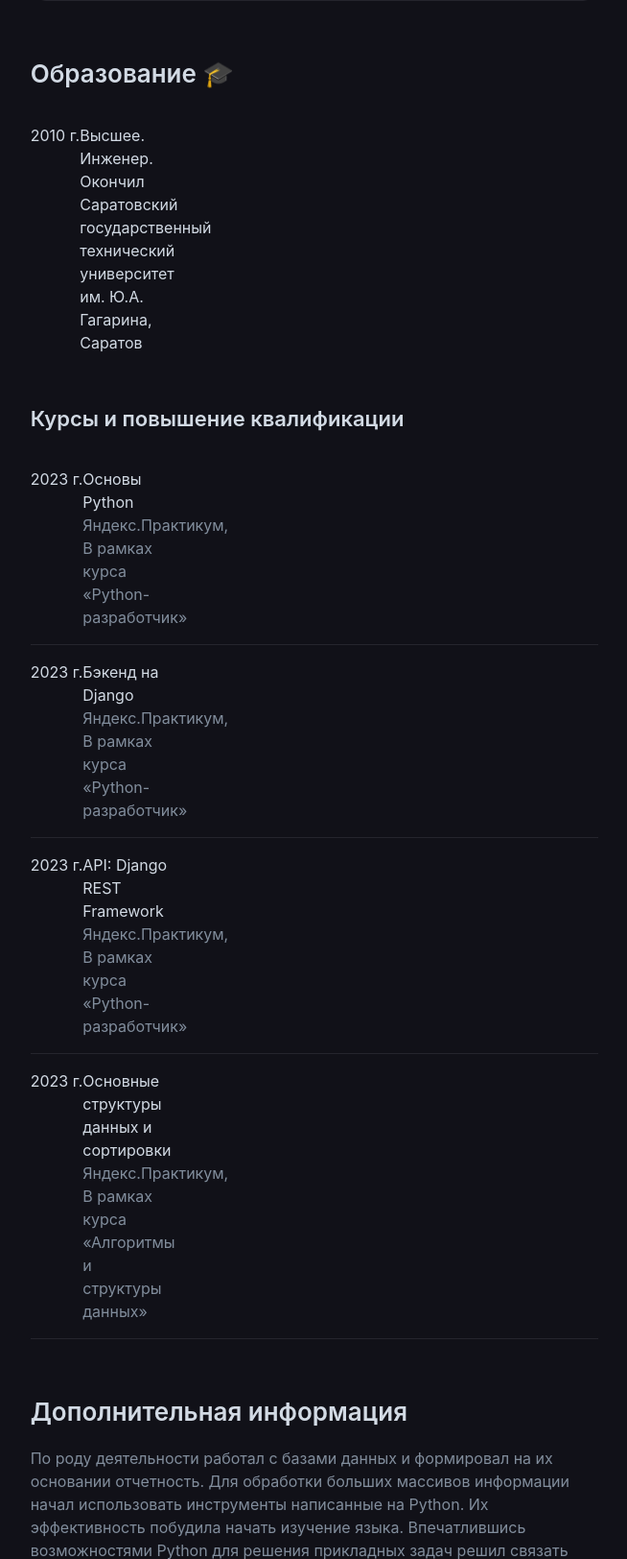
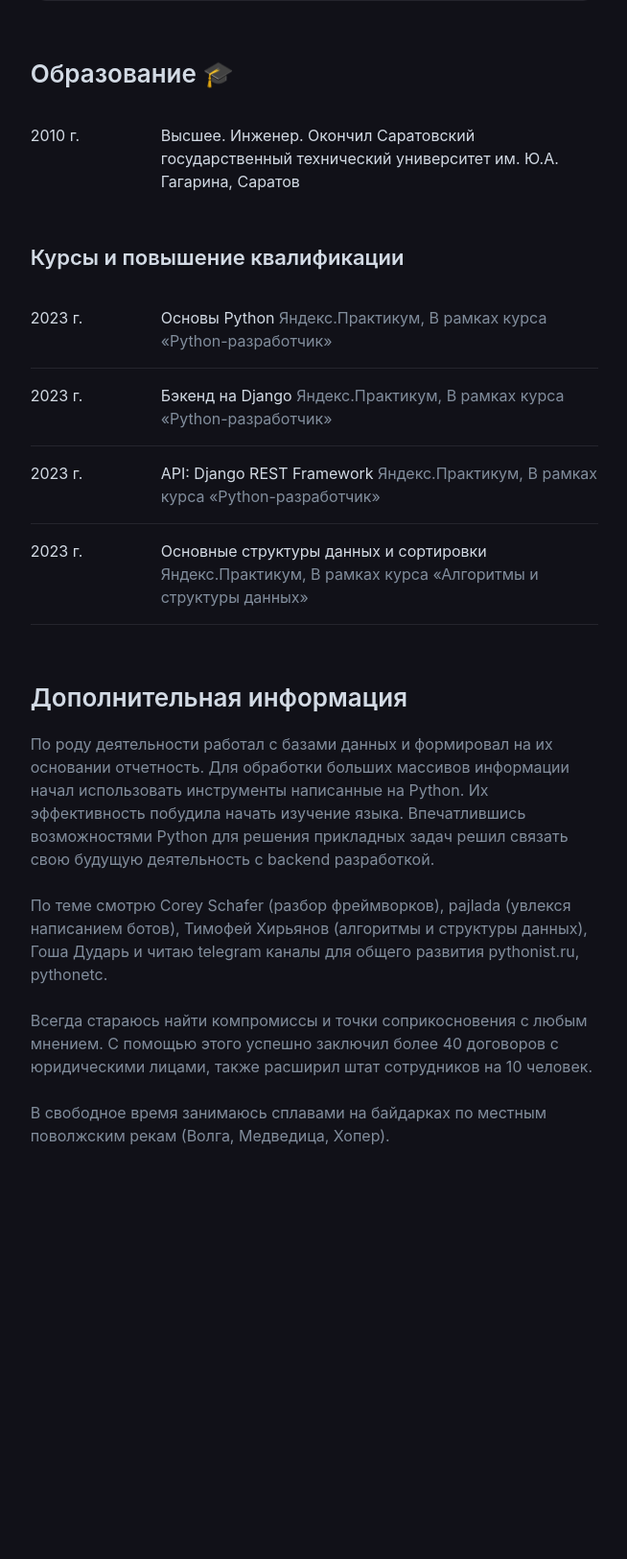
Before and after one commit to aleksandrshovtyuk/sadrobot, a Django app: page /cv/maxxtor/ in a window 1280 px wide. Shown: the part 4618-6242 px from the top of the page at 96% size, without its empty margins (312-966 px from the left). After the commit the page ends 5810 px from the top, so only its background shows below. Run offline with Django 4.2, Linux system fonts and the light colour scheme.

Commit message:
fixed study-point layout

```diff
--- a/backend/cv/static/cv/maxxtor/cv.css
+++ b/backend/cv/static/cv/maxxtor/cv.css
@@ -471,7 +471,7 @@
     border: none;
   }
 
-  .study-point dd {
+  .study-point dt {
     flex-shrink: 0;
     width: 6rem;
     margin: 0;
```
